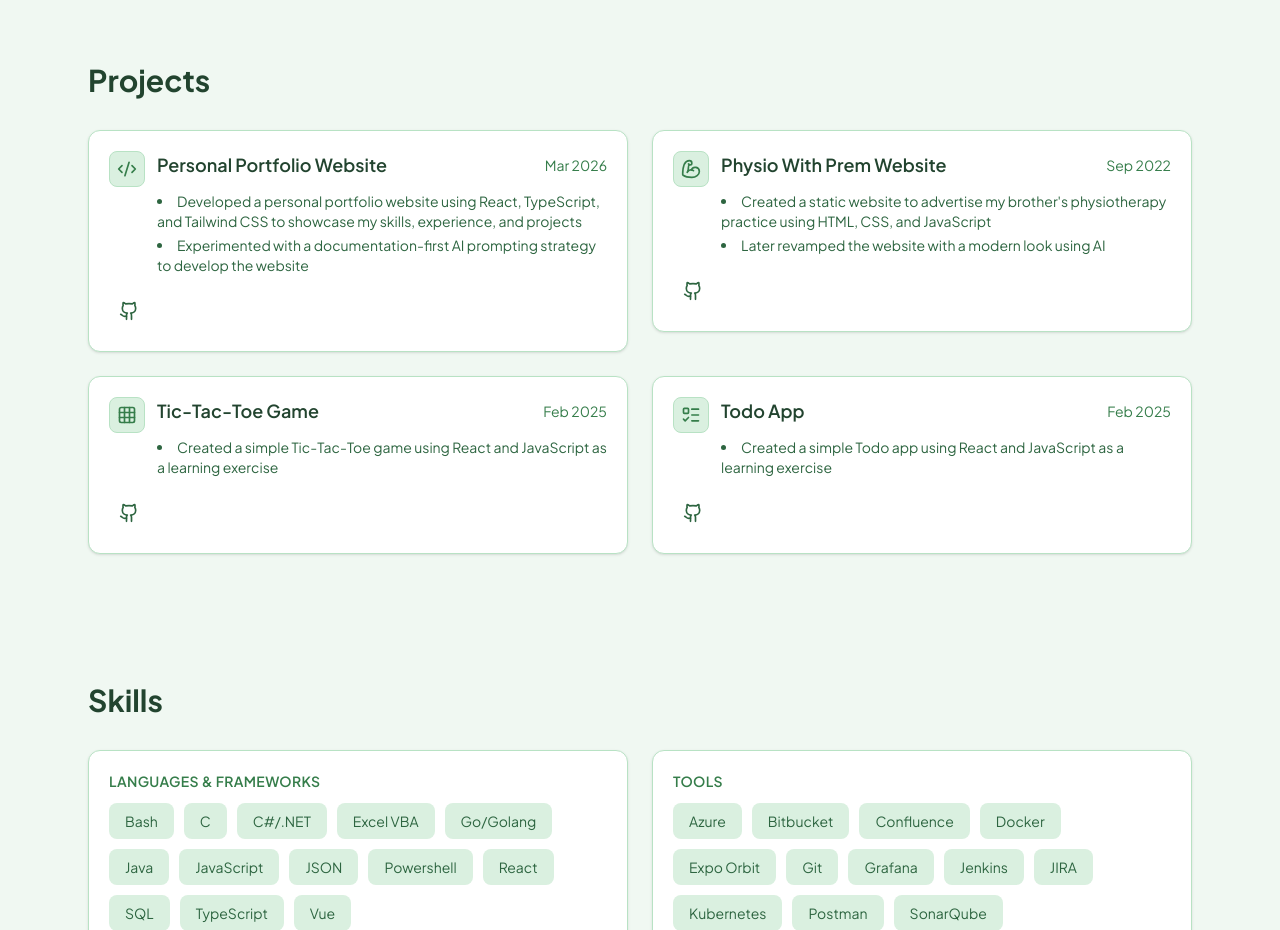
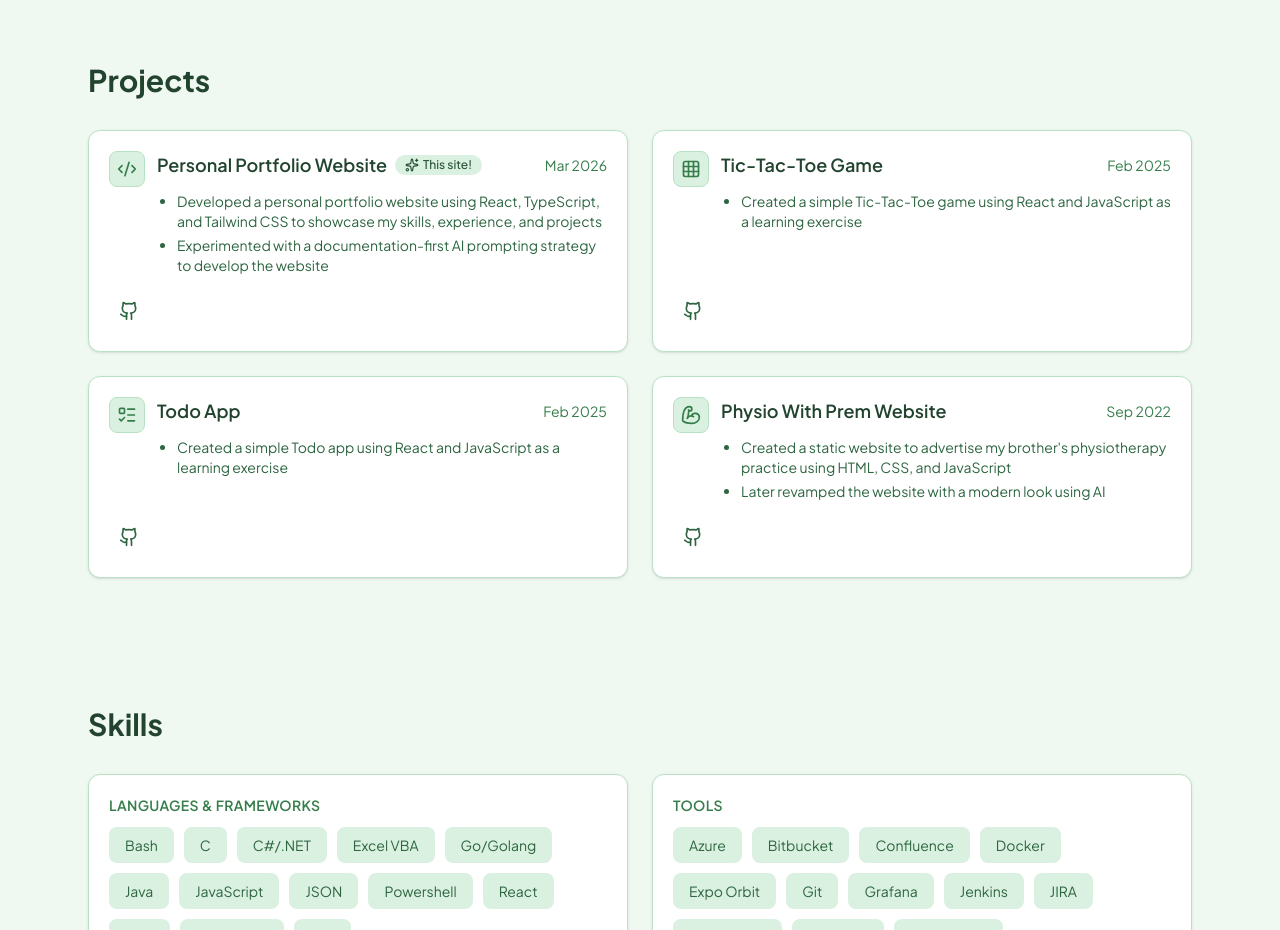
Before and after one commit to VivekP97/portfolio-website, a React (Vite) app: page / in a window 1280 px wide. Shown: the part 2720-3650 px from the top of the page. Built offline with nearby package versions, Linux system fonts and the light colour scheme.

Commit message:
fix styling for Projects section

```diff
--- a/resume-data/projects.json
+++ b/resume-data/projects.json
@@ -6,6 +6,7 @@
       "startDate": "2026-03",
       "endDate": "2026-03",
       "icon": "code-xml",
+      "isThisSite": true,
       "githubUrl": "https://github.com/VivekP97/portfolio-website",
       "tasks": [
         "Developed a personal portfolio website using React, TypeScript, and Tailwind CSS to showcase my skills, experience, and projects",
--- a/src/components/projects/ProjectCard.tsx
+++ b/src/components/projects/ProjectCard.tsx
@@ -1,4 +1,4 @@
-import { Box, BicepsFlexed, Code2, CodeXml, FolderGit2, Github, Grid3x3, Layout, type LucideIcon, ListTodo } from 'lucide-react'
+import { Box, BicepsFlexed, Code2, CodeXml, FolderGit2, Github, Grid3x3, Layout, type LucideIcon, ListTodo, Sparkles } from 'lucide-react'
 import { formatDateRange } from '../../lib/dateUtils'
 import type { Project } from '../../types'
 
@@ -39,19 +39,27 @@ function ProjectIcon({ project, placeholderIconIndex }: { project: Project; plac
 
 export function ProjectCard({ project, placeholderIconIndex }: ProjectCardProps) {
   return (
-    <article className="flex flex-col rounded-xl border border-sage-200 bg-white p-5 shadow-sm dark:border-sage-700 dark:bg-white/5">
+    <article className="flex min-h-0 flex-1 flex-col rounded-xl border border-sage-200 bg-white p-5 shadow-sm dark:border-sage-700 dark:bg-white/5">
       <div className="flex items-start gap-3">
         <ProjectIcon project={project} placeholderIconIndex={placeholderIconIndex} />
         <div className="min-w-0 flex-1">
           <div className="flex flex-wrap items-center justify-between gap-2">
-            <h3 className="text-lg font-semibold text-sage-900 dark:text-sage-100">
-              {project.title}
-            </h3>
+            <div className="flex min-w-0 flex-wrap items-center gap-2">
+              <h3 className="text-lg font-semibold text-sage-900 dark:text-sage-100">
+                {project.title}
+              </h3>
+              {project.isThisSite && (
+                <span className="inline-flex shrink-0 items-center gap-1 rounded-full bg-sage-100 px-2.5 py-0.5 text-xs font-medium text-sage-800 dark:bg-sage-600 dark:text-sage-100">
+                  <Sparkles className="h-3.5 w-3.5" aria-hidden />
+                  This site!
+                </span>
+              )}
+            </div>
             <span className="text-sm text-sage-600 dark:text-sage-400">
               {formatDateRange(project.startDate, project.endDate)}
             </span>
           </div>
-          <ul className="mt-3 mb-4 list-inside list-disc space-y-1 text-sm text-sage-700 dark:text-sage-300">
+          <ul className="mt-3 mb-4 list-outside list-disc space-y-1 pl-5 text-sm text-sage-700 dark:text-sage-300">
             {project.tasks.map((task, i) => (
               <li key={i}>{task}</li>
             ))}
--- a/src/components/projects/Projects.tsx
+++ b/src/components/projects/Projects.tsx
@@ -8,12 +8,14 @@ export function Projects() {
         <h2 className="text-2xl font-bold text-sage-900 dark:text-sage-100 sm:text-3xl">
           Projects
         </h2>
-        <ul className="mt-8 grid gap-6 sm:grid-cols-2">
-          {projectsData.projects.map((project, index) => (
-            <li key={project.id}>
-              <ProjectCard project={project} placeholderIconIndex={index} />
-            </li>
-          ))}
+        <ul className="mt-8 grid gap-6 sm:grid-cols-2 [&>li]:flex">
+          {[...projectsData.projects]
+            .sort((a, b) => b.startDate.localeCompare(a.startDate))
+            .map((project, index) => (
+              <li key={project.id}>
+                <ProjectCard project={project} placeholderIconIndex={index} />
+              </li>
+            ))}
         </ul>
       </div>
     </section>
--- a/src/types/projects.ts
+++ b/src/types/projects.ts
@@ -7,6 +7,8 @@ export interface Project {
   tasks: string[]
   /** Optional icon name for the project type (e.g. "code", "web"). When omitted, a placeholder icon is used. */
   icon?: string
+  /** When true, show a "This site!" badge to indicate the project is the current website. */
+  isThisSite?: boolean
 }
 
 export interface ProjectsData {
```
